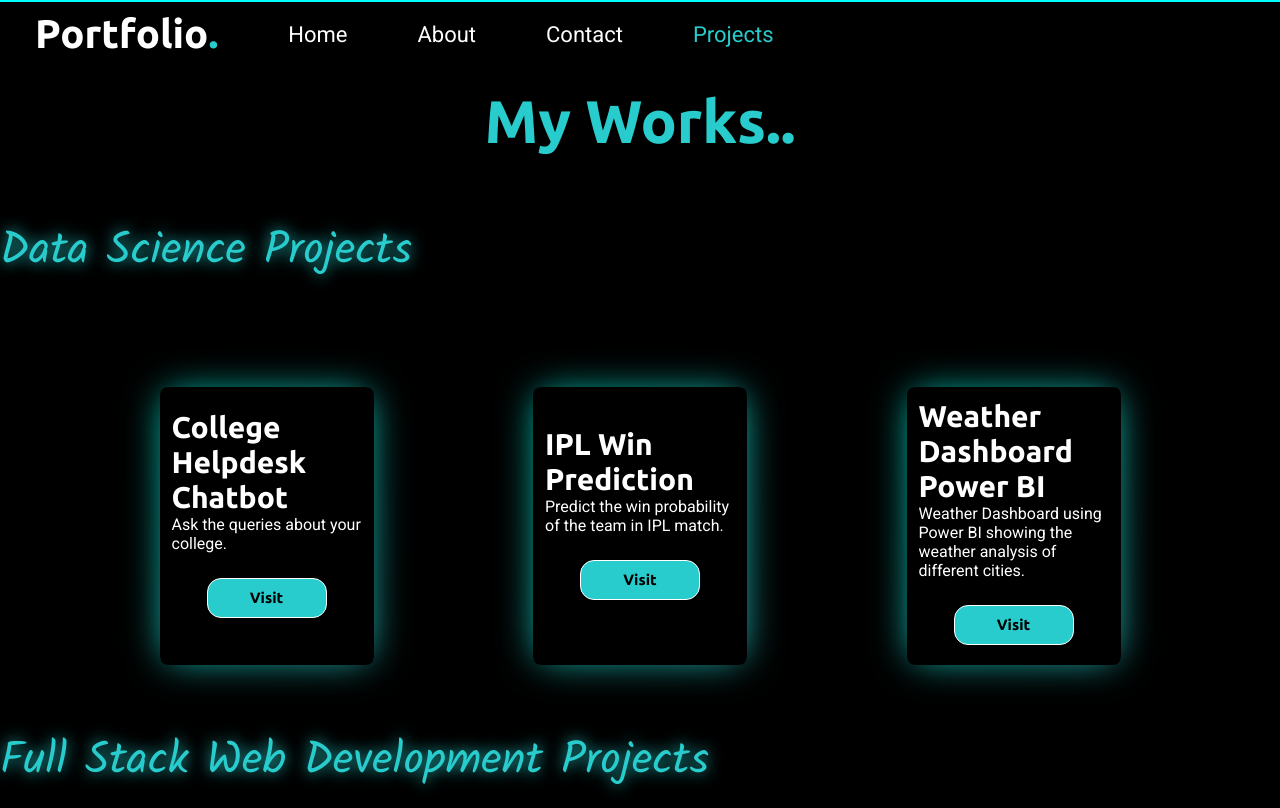
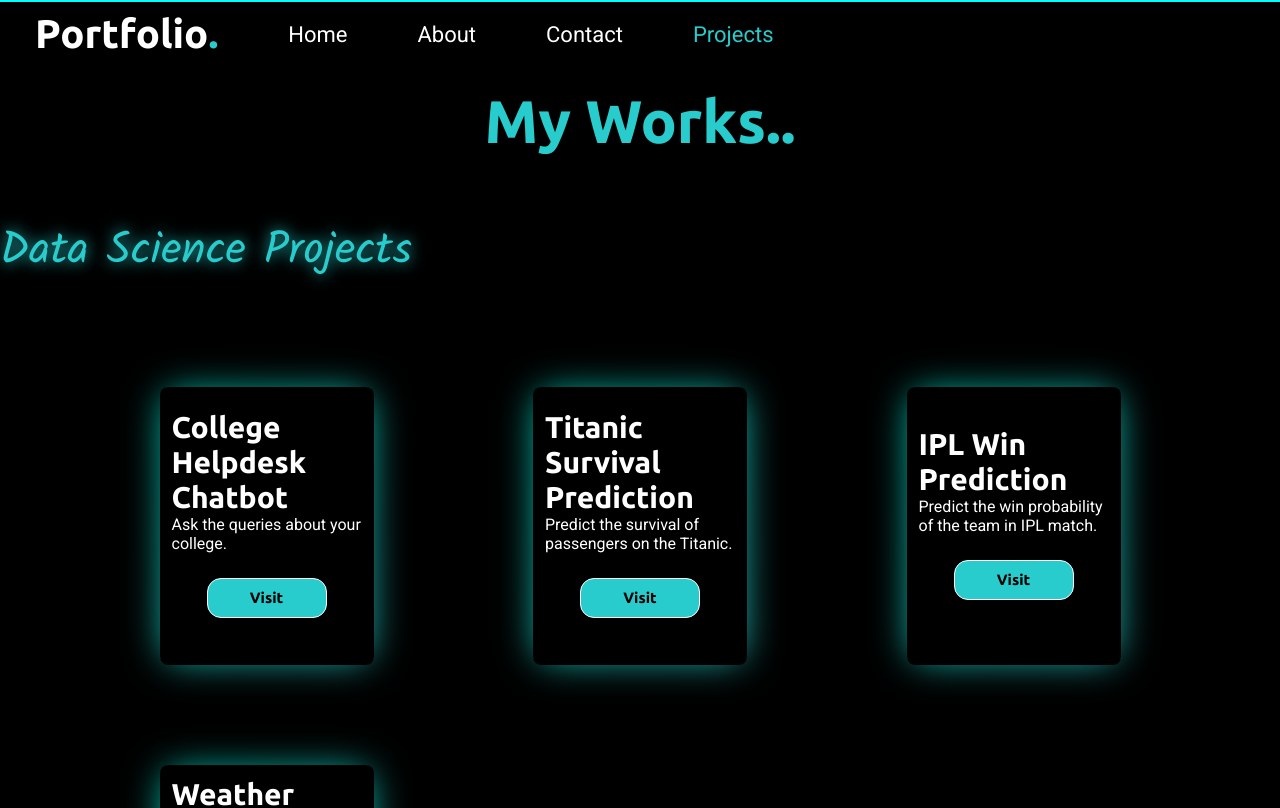
Before and after one commit to mohd-mustajab/Portfolio, a React (Vite) app: page /project in a window 1280 px wide. Shown: the top 808 px of the page. Built offline with nearby package versions, Linux system fonts and the light colour scheme; a web font is replaced by a local one.

Commit message:
add project titanic

```diff
--- a/src/components/Project.jsx
+++ b/src/components/Project.jsx
@@ -19,6 +19,15 @@ const Project = () => {
             Ask the queries about your college.
             </Card.Text>
             <a href="https://t.me/CollegeHelpdesk_bymj_Bot/" target='_blank'><button className="btn">Visit</button></a>
+          </Card.Body>
+        </Card>
+        <Card className='card'>
+          <Card.Body>
+            <Card.Title>Titanic Survival Prediction</Card.Title>
+            <Card.Text>
+            Predict the survival of passengers on the Titanic.
+            </Card.Text>
+            <a href="https://titanic-survival-predictor-da-project-by-mj.streamlit.app/" target='_blank'><button className="btn">Visit</button></a>
           </Card.Body>
         </Card>
         <Card className='card'>
```
